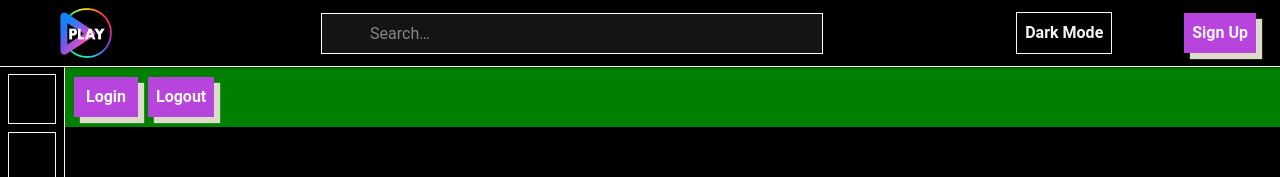
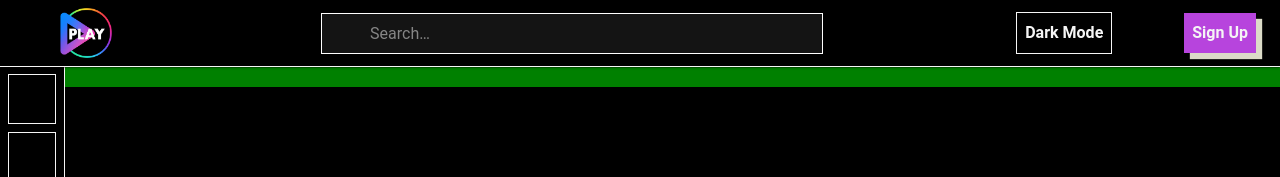
Before and after one commit to s3nsh1-dev/fullstack-primary, a React (Vite) app in the folder client/: page / in a window 1280 px wide. Shown: the top 177 px of the page. Built offline with nearby package versions, Linux system fonts and the light colour scheme; some icons are missing.

Commit message:
i am done

```diff
--- /dev/null
+++ b/client/src/components/navbar/LoginLogout.tsx
@@ -0,0 +1,48 @@
+import LoginIcon from "@mui/icons-material/Login";
+import LogoutIcon from "@mui/icons-material/Logout";
+import { IconButton } from "@mui/material";
+import useAuth from "../../hooks/useAuth";
+import useLogin from "../../hooks/data-fetching/useLogin";
+import useLogout from "../../hooks/data-fetching/useLogout";
+import { sampleuserCredentials as userCredentials } from "../../constants/constants";
+
+const LoginLogout = () => {
+  const loginMutate = useLogin();
+  const logoutMutate = useLogout();
+  const { user, login, logout } = useAuth();
+
+  const handleLogin = () => {
+    loginMutate.mutate(userCredentials, {
+      onSuccess: (data) => {
+        login(data.user);
+      },
+    });
+  };
+
+  const handleLogout = () => {
+    logoutMutate.mutate(
+      loginMutate.data?.accessToken || "INVALID ACCESS TOKEN",
+      {
+        onSuccess: () => {
+          logout();
+        },
+      }
+    );
+  };
+
+  return (
+    <>
+      {!user ? (
+        <IconButton onClick={handleLogin}>
+          <LoginIcon fontSize="large" />
+        </IconButton>
+      ) : (
+        <IconButton onClick={handleLogout}>
+          <LogoutIcon fontSize="large" />
+        </IconButton>
+      )}
+    </>
+  );
+};
+
+export default LoginLogout;
--- a/client/src/components/navbar/NavbarActionButtons.tsx
+++ b/client/src/components/navbar/NavbarActionButtons.tsx
@@ -1,17 +1,15 @@
-import { Box, IconButton } from "@mui/material";
+import Box from "@mui/material/Box";
 import BtnContainer from "../others/BtnContainer";
 import {
   OutlinedButton,
   ContainedButton,
 } from "../ui-components/StyledComponents";
-import LoginIcon from "@mui/icons-material/Login";
-import LogoutIcon from "@mui/icons-material/Logout";
 import useMode from "../../hooks/useMode";
-import useAuth from "../../hooks/useAuth";
+import LoginLogout from "./LoginLogout";
 
 const NavbarActionButtons = () => {
   const { mode, changeMode } = useMode();
-  const { user } = useAuth();
+
   const buttonText = mode ? "Light Mode" : "Dark Mode";
 
   return (
@@ -25,15 +23,7 @@ const NavbarActionButtons = () => {
         </OutlinedButton>
       </BtnContainer>
       <BtnContainer>
-        {!user ? (
-          <IconButton>
-            <LoginIcon fontSize="large" />
-          </IconButton>
-        ) : (
-          <IconButton>
-            <LogoutIcon fontSize="large" />
-          </IconButton>
-        )}
+        <LoginLogout />
       </BtnContainer>
       <BtnContainer>
         <ContainedButton mode={mode}>Sign Up</ContainedButton>
--- a/client/src/pages/Dashboard.tsx
+++ b/client/src/pages/Dashboard.tsx
@@ -1,32 +1,9 @@
 import useLogin from "../hooks/data-fetching/useLogin";
-import { ContainedButton } from "../components/ui-components/StyledComponents";
-import useLogout from "../hooks/data-fetching/useLogout";
-import { sampleuserCredentials as userCredentials } from "../constants/constants";
 import useAuth from "../hooks/useAuth";
 
 const Dashboard = () => {
   const loginMutate = useLogin();
-  const logoutMutate = useLogout();
-  const { user, login, logout } = useAuth();
-
-  const handleLogin = () => {
-    loginMutate.mutate(userCredentials, {
-      onSuccess: (data) => {
-        login(data.user);
-      },
-    });
-  };
-
-  const handleLogout = () => {
-    logoutMutate.mutate(
-      loginMutate.data?.accessToken || "INVALID ACCESS TOKEN",
-      {
-        onSuccess: () => {
-          logout();
-        },
-      }
-    );
-  };
+  const { user } = useAuth();
 
   return (
     <div
@@ -38,19 +15,11 @@ const Dashboard = () => {
         flexDirection: "row",
       }}
     >
-      <ContainedButton onClick={handleLogin} disabled={loginMutate.isPending}>
-        {loginMutate.isPending ? "Logging in...." : "Login"}
-      </ContainedButton>
-      <ContainedButton onClick={handleLogout}>
-        {logoutMutate.isPending ? "Logging out...." : "Logout"}
-      </ContainedButton>
       {loginMutate.isPending && <div>....Loading User</div>}
       {loginMutate.isError && (
         <div>Encountered error: Please try after some time</div>
       )}
-      {user && (
-        <p style={{ textWrap: "wrap" }}>{JSON.stringify(loginMutate.data)}</p>
-      )}
+      {user && <p>{JSON.stringify(user)}</p>}
     </div>
   );
 };
```
